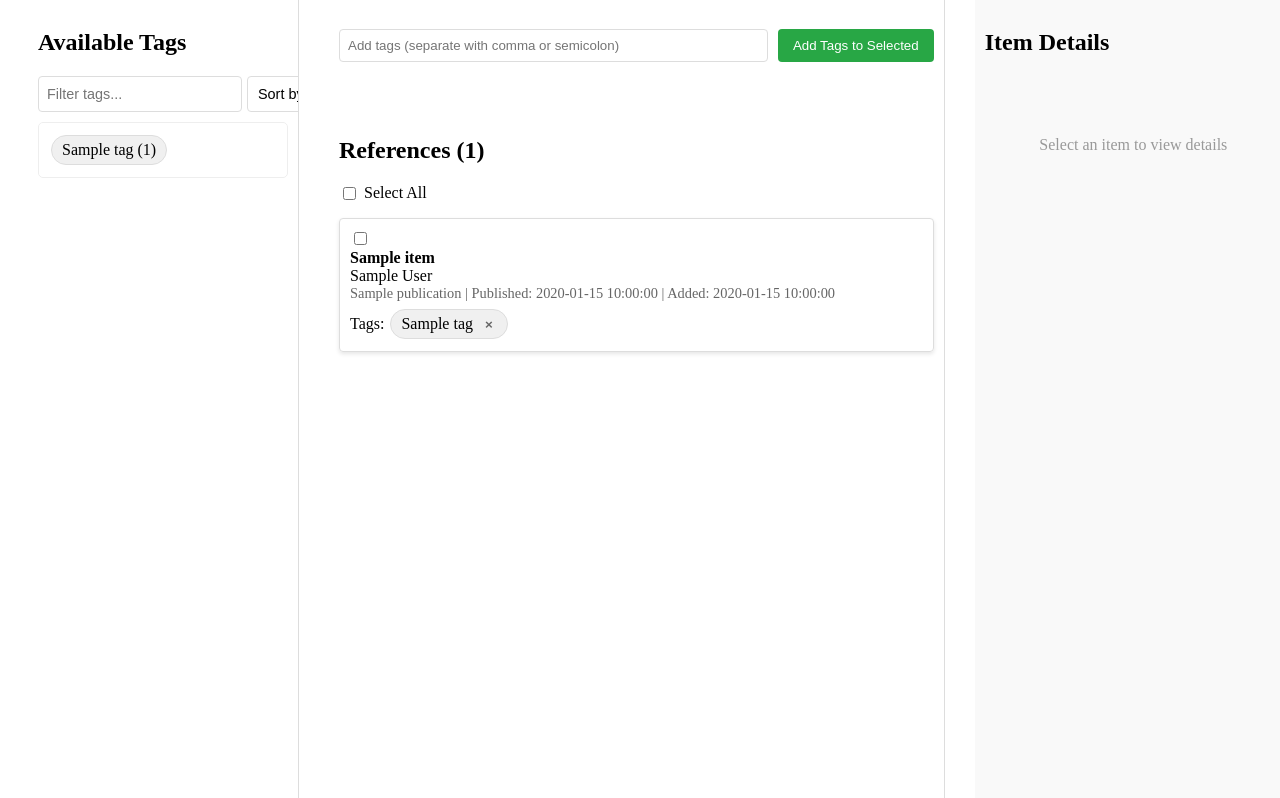
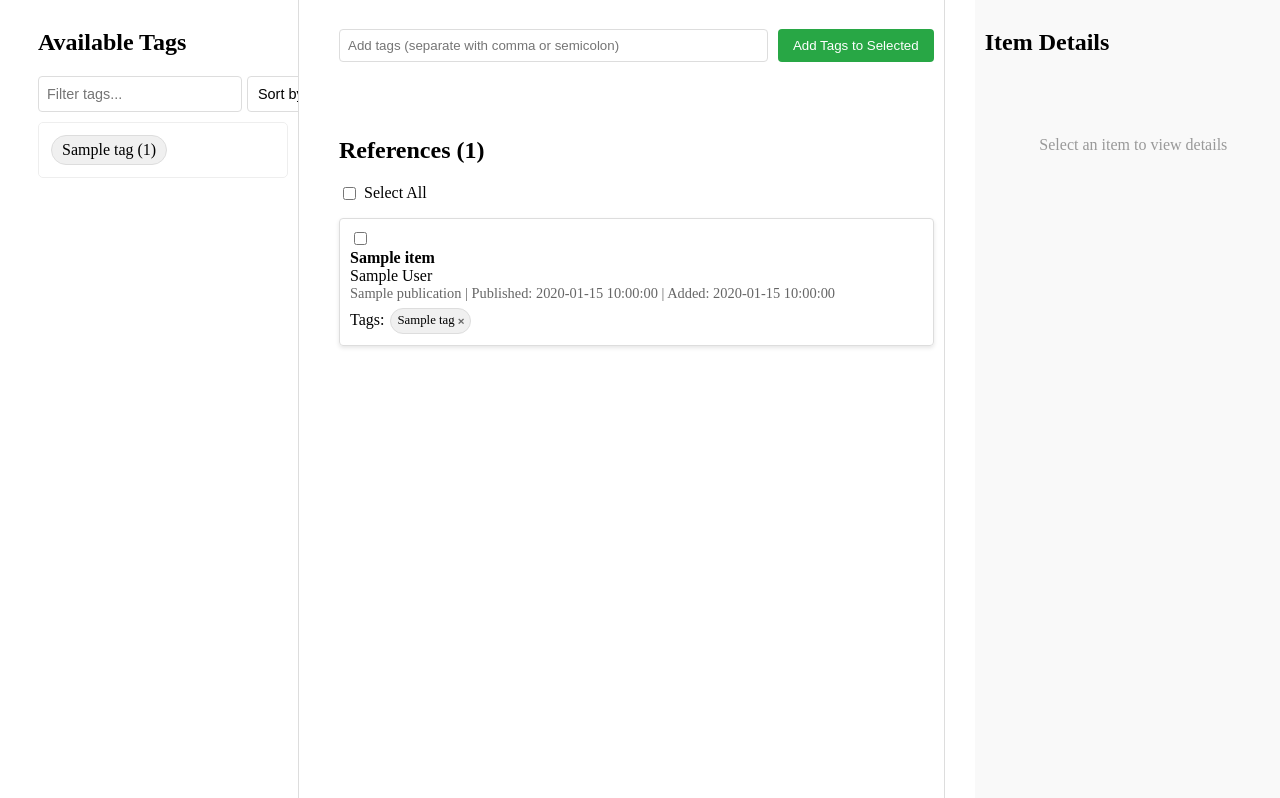
Before and after one commit to herrlich10/zotero-viewer, a Flask app: template templates/index.html in a window 1280 px wide. Shown: the part 21-819 px from the top of the page. Run offline with Flask 3, Linux system fonts and the light colour scheme; the template is opened without the code that fills it: most values are stand-ins (such as "Sample title", 1, 10 or a date in 2020); parts of the project's set-up code (start-up, migrations or seed data) failed here and were passed over.

Commit message:
style: adjust item tags styling for more compact item display
The changes reduce the size and improve the spacing of item tags to make them more visually consistent and easier to read

```diff
--- a/static/styles.css
+++ b/static/styles.css
@@ -365,3 +365,25 @@ input[type="text"] {
     font-size: 0.9em;
     margin-bottom: 5px;
 }
+
+/* Add styles for item tags to make them smaller */
+.item-tags {
+    margin-top: 3px;
+    line-height: 1.2;
+}
+
+.item-tags .tag {
+    font-size: 0.8em;
+    padding: 2px 6px;
+    margin: 1px 2px;
+    line-height: 1;
+    display: inline-flex;
+    align-items: center;
+    height: 20px;
+}
+
+.item-tags .close-tag {
+    font-size: 0.9em;
+    padding: 0;
+    margin-left: 3px;
+}
```
